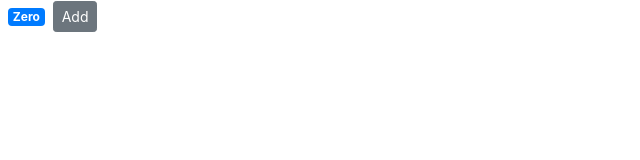
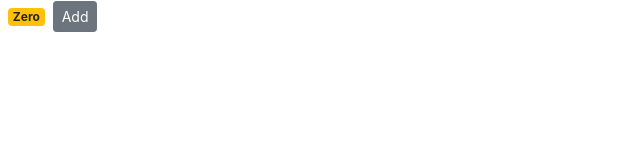
Before and after one commit to NailBrain13/app, a React (Create React App) app: page / in a window 1280 px wide. Shown: the top 160 px of the page, without its empty margins (0-640 px from the left). Built offline with nearby package versions, Linux system fonts and the light colour scheme.

Commit message:
Create styles

```diff
--- a/src/components/counter.jsx
+++ b/src/components/counter.jsx
@@ -8,10 +8,16 @@
   render() {
     return (
       <React.Fragment>
-        <span className='badge badge-primary m-2'>{this.formatCount()}</span>
+        <span className={this.getBadgeClasses()}>{this.formatCount()}</span>
         <button className='btn btn-secondary btn-sm'>Add</button>
       </React.Fragment>
     );
+  }
+
+  getBadgeClasses() {
+    let classes = 'badge m-2 badge-';
+    classes += this.state.count === 0 ? 'warning' : 'primary';
+    return classes;
   }
 
   formatCount() {
```
